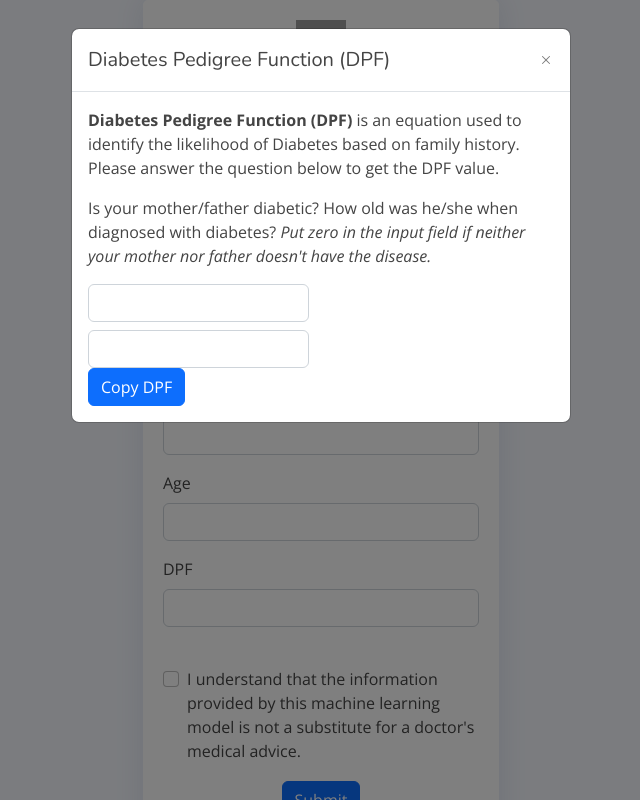
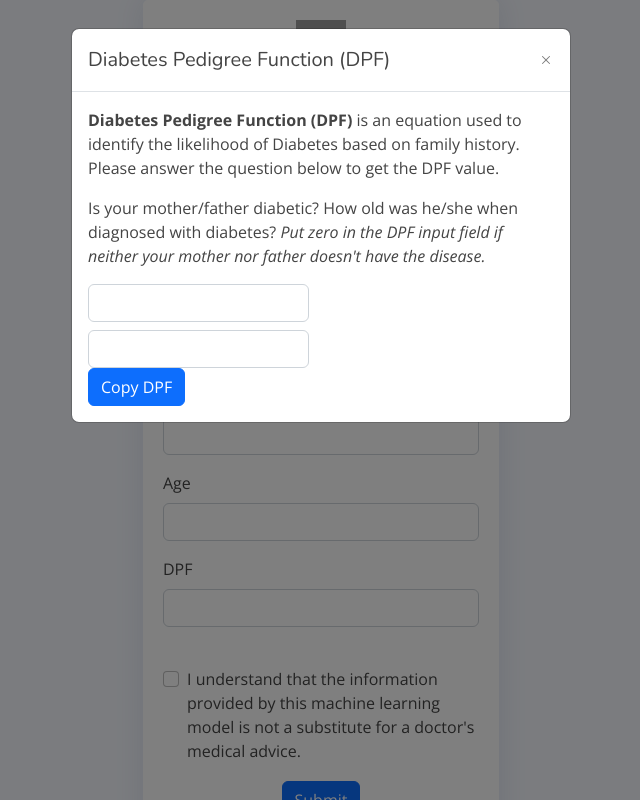
Before and after one commit to duaneywadey/myglucose_backup_server, a Django app: page /predict/ in a window 1280 px wide, after a click on "here.". Shown: the whole page, without its empty margins (319-959 px from the left). Run offline with Django 4.2, Linux system fonts and the light colour scheme; some libraries are stand-ins or nearby versions; grey boxes are pictures that could not be loaded.

Commit message:
edit template

```diff
--- a/templates/dashboard/predict(nosignin).html
+++ b/templates/dashboard/predict(nosignin).html
@@ -71,7 +71,7 @@
       </div>
       <div class="modal-body">
         <p><strong>Diabetes Pedigree Function (DPF) </strong> is an equation used to identify the likelihood of Diabetes based on family history. Please answer the question below to get the DPF value.</p>
-        <p>Is your mother/father diabetic? How old was he/she when diagnosed with diabetes? <i>Put zero in the input field if neither your mother nor father doesn't have the disease.</i></p>
+        <p>Is your mother/father diabetic? How old was he/she when diagnosed with diabetes? <i>Put zero in the DPF input field if neither your mother nor father doesn't have the disease.</i></p>
         <div class="row">
           <div class="col-md-6">
 
```
